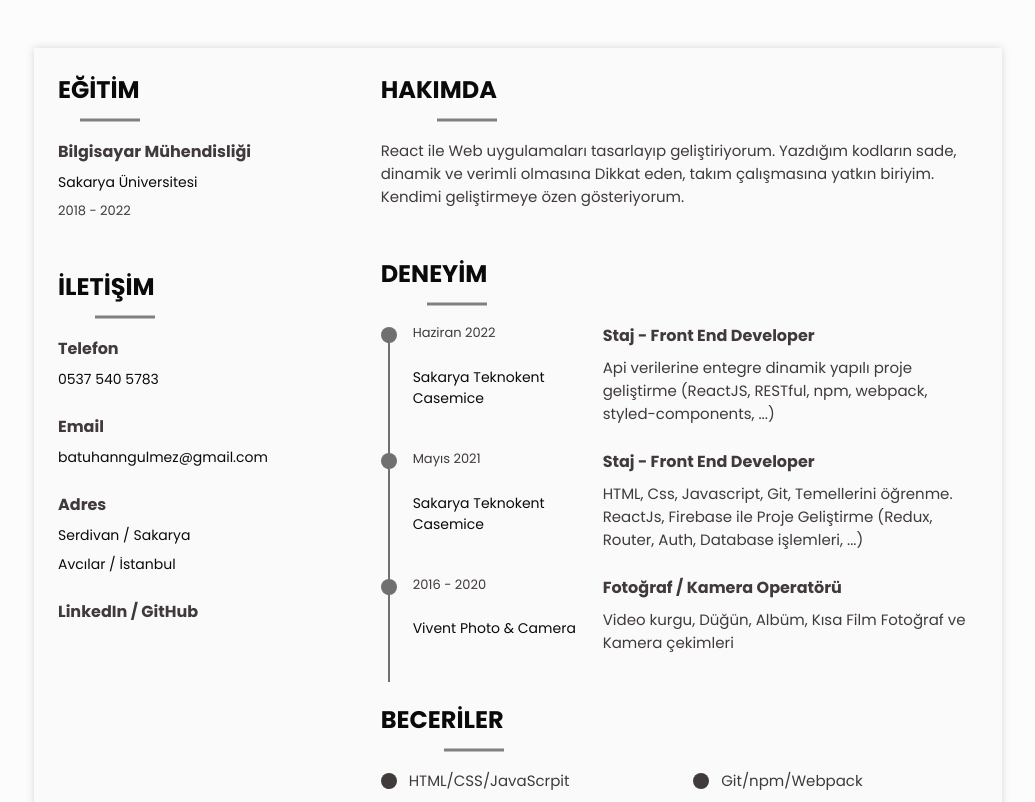
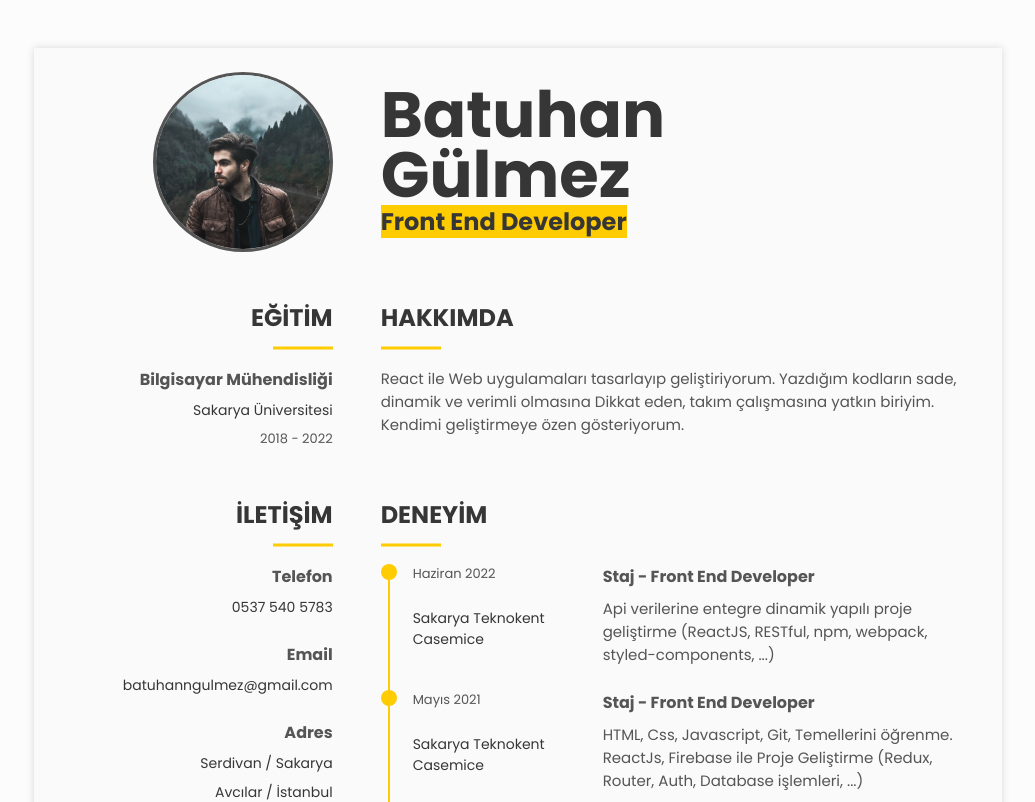
Before and after one commit to Batuhangulmez/my-cv-website, a React (Create React App) app: page / in a window 1280 px wide. Shown: the top 802 px of the page, without its empty margins (122-1157 px from the left). Built offline with nearby package versions, Linux system fonts and the light colour scheme.

Commit message:
profile section added

```diff
--- a/src/App.css
+++ b/src/App.css
@@ -5,16 +5,17 @@
   --header-height: 3rem;
 
   /* Colors */
-  --title-color: #0b0a0a;
-  --text-color: #403a3a;
+  --title-color: #363636;
+  --text-color: #555555;
   --text-color-light: #707070;
+  --modifier-color: #ffcc01;
   --container-color: #fafafa;
   --container-color-alt: #f0efef;
   --body-color: #fcfcfc;
 
   /* Typography  */
   --body-font: "Poppins", sans-serif;
-  --h1-font-size: 2rem;
+  --h1-font-size: 4rem;
   --h2-font-size: 1.5rem;
   --h3-font-size: 1rem;
   --normal-font-size: 0.938rem;
@@ -93,10 +94,12 @@ img {
   position: absolute;
   width: 60px;
   height: 3px;
-  transform: translate(-100%, -50%);
+  right: 50%;
+  transform: translate(50%, -50%);
+
   top: calc(var(--h2-font-size) + var(--h2-font-size));
   text-align: center;
-  background: gray;
+  background: var(--modifier-color);
 }
 
 /* Layout */
@@ -196,32 +199,6 @@ header {
 
 /* Educations */
 
-.education-content {
-  display: flex;
-}
-
-.education-time {
-  padding-right: 1rem;
-}
-
-.education-rounder {
-  position: relative;
-  display: block;
-  width: 16px;
-  height: 16px;
-  background-color: var(--text-color-light);
-  border-radius: 50%;
-  margin-top: 0.25rem;
-}
-
-.education-line {
-  display: block;
-  width: 2px;
-  height: 110%;
-  background-color: var(--text-color-light);
-  transform: translate(7px, 0);
-}
-
 .education-data {
   gap: 0.5rem;
 }
@@ -254,8 +231,9 @@ header {
   color: var(--title-color);
 }
 
-/* Profile */
-.profile-description {
+/* about */
+.about-description {
+  min-height: 82px;
   text-align: center;
 }
 
@@ -274,16 +252,15 @@ header {
   display: block;
   width: 16px;
   height: 16px;
-  background-color: var(--text-color-light);
+  background-color: var(--modifier-color);
   border-radius: 50%;
-  margin-top: 0.25rem;
 }
 
 .experience-line {
   display: block;
   width: 2px;
   height: 110%;
-  background-color: var(--text-color-light);
+  background-color: var(--modifier-color);
   transform: translate(7px, 0);
 }
 
@@ -334,9 +311,52 @@ header {
   display: inline-block;
   width: 16px;
   height: 16px;
-  background-color: var(--text-color);
+  background-color: var(--modifier-color);
   border-radius: 50%;
   margin-right: 0.75rem;
+}
+
+/* Profile */
+
+.profileImg-container {
+  display: flex;
+  flex-direction: column;
+  justify-content: center;
+  align-items: center;
+  text-align: center;
+}
+
+.profileImg-photo {
+  width: 180px;
+  height: 180px;
+  border-radius: 50%;
+  border: var(--text-color) solid 3px;
+}
+
+.profileTitle {
+  visibility: hidden;
+  position: absolute;
+  display: flex;
+  align-items: center;
+  min-height: 228px;
+}
+
+.profileTitle-title {
+  font-size: var(--h1-font-size);
+  color: var(--title-color);
+  max-width: min-content;
+  line-height: calc(var(--h1-font-size) - 0.3rem);
+}
+
+.profileTitle-field {
+  font-size: var(--h2-font-size);
+  font-weight: var(--font-semi-bolder);
+  color: var(--title-color);
+  background-color: var(--modifier-color);
+}
+
+.profileImg .profileTitle-container {
+  visibility: visible;
 }
 
 /*  media */
@@ -374,13 +394,54 @@ header {
   }
 
   .section-title,
-  .profile-description,
+  .about-description,
   .experience-description {
     text-align: initial;
+  }
+
+  .a-side .section-title {
+    text-align: right;
+  }
+
+  .a-side .section-title::after {
+    right: auto;
+    transform: translate(-100%, -50%);
+  }
+
+  .b-side .section-title {
+    text-align: left;
+  }
+  .b-side .section-title::after {
+    right: auto;
+    left: 0;
+    transform: translate(0, -50%);
   }
 
   .skills-content {
     grid-template-columns: repeat(3, max-content);
     column-gap: 3.5rem;
   }
+
+  .education-content {
+    text-align: right;
+  }
+
+  .contact-content {
+    text-align: right;
+  }
+
+  .profileImg .profileTitle-container {
+    visibility: hidden;
+    position: absolute;
+  }
+
+  .profileTitle {
+    visibility: visible;
+    position: static;
+  }
+
+  .profileImg {
+    display: flex;
+    justify-content: right;
+  }
 }
--- a/src/App.js
+++ b/src/App.js
@@ -1,22 +1,23 @@
 import Header from "./components/header/Header";
 import "./App.css";
 import Main from "./components/main/Main";
-import { useRef, useState } from "react";
+import { useRef } from "react";
 
 function App() {
-  const myRef = useRef(null);
-
   const refClass = {
-    profileRef: useRef(null),
+    aboutRef: useRef(null),
     contactRef: useRef(null),
     educationRef: useRef(null),
     skillsRef: useRef(null),
     experienceRef: useRef(null),
+    profileRef: useRef(null),
   };
+
   const executeScroll = (currentRef) => currentRef.current.scrollIntoView();
+
   return (
     <>
-      <Header myRef={refClass} executeScroll={executeScroll} />
+      <Header refClass={refClass} executeScroll={executeScroll} />
       <Main refClass={refClass} />
     </>
   );
--- a/src/components/header/Header.jsx
+++ b/src/components/header/Header.jsx
@@ -1,7 +1,7 @@
 import React, { useRef, useState } from "react";
 import NavItem from "./NavItem";
 
-const Header = ({ myRef, executeScroll }) => {
+const Header = ({ refClass, executeScroll }) => {
   const [showMenu, setShowMenu] = useState(false);
 
   const refClickEvent = (refItem) =>
@@ -14,22 +14,26 @@ const Header = ({ myRef, executeScroll }) => {
         <div className={showMenu === false ? "nav-menu" : "nav-menu show-menu"}>
           <ul className="nav-list">
             <NavItem setShowMenu={setShowMenu}>
-              <a href="#home" className="nav-link ">
+              <a
+                onClick={() => refClickEvent(refClass.profileRef)}
+                href="#home"
+                className="nav-link "
+              >
                 <i className="bx bx-home nav-icon"></i>Home
               </a>
             </NavItem>
             <NavItem setShowMenu={setShowMenu}>
               <a
-                onClick={() => refClickEvent(myRef.profileRef)}
-                href="#profile"
+                onClick={() => refClickEvent(refClass.aboutRef)}
+                href="#about"
                 className="nav-link"
               >
-                <i className="bx bx-user nav-icon"></i>Profile
+                <i className="bx bx-user nav-icon"></i>about
               </a>
             </NavItem>
             <NavItem setShowMenu={setShowMenu}>
               <a
-                onClick={() => refClickEvent(myRef.contactRef)}
+                onClick={() => refClickEvent(refClass.contactRef)}
                 href="#experience"
                 className="nav-link"
               >
@@ -38,7 +42,7 @@ const Header = ({ myRef, executeScroll }) => {
             </NavItem>
             <NavItem setShowMenu={setShowMenu}>
               <a
-                onClick={() => refClickEvent(myRef.educationRef)}
+                onClick={() => refClickEvent(refClass.educationRef)}
                 href="#education"
                 className="nav-link"
               >
@@ -47,7 +51,7 @@ const Header = ({ myRef, executeScroll }) => {
             </NavItem>
             <NavItem setShowMenu={setShowMenu}>
               <a
-                onClick={() => refClickEvent(myRef.skillsRef)}
+                onClick={() => refClickEvent(refClass.skillsRef)}
                 href="#skills"
                 className="nav-link"
               >
@@ -56,7 +60,7 @@ const Header = ({ myRef, executeScroll }) => {
             </NavItem>
             <NavItem setShowMenu={setShowMenu}>
               <a
-                onClick={() => refClickEvent(myRef.experienceRef)}
+                onClick={() => refClickEvent(refClass.experienceRef)}
                 href="#experience"
                 className="nav-link"
               >
--- a/src/components/main/Profile.jsx
+++ b/src/components/main/About.jsx
@@ -1,10 +1,10 @@
 import React from "react";
 
-const Profile = ({ profileRef }) => {
+const About = ({ aboutRef }) => {
   return (
-    <section ref={profileRef} className="profile section">
-      <h2 className="section-title">HAKIMDA</h2>
-      <p className="profile-description">
+    <section ref={aboutRef} className="about section">
+      <h2 className="section-title">HAKKIMDA</h2>
+      <p className="about-description">
         React ile Web uygulamaları tasarlayıp geliştiriyorum. Yazdığım kodların
         sade, dinamik ve verimli olmasına Dikkat eden, takım çalışmasına yatkın
         biriyim. Kendimi geliştirmeye özen gösteriyorum.
@@ -13,4 +13,4 @@ const Profile = ({ profileRef }) => {
   );
 };
 
-export default Profile;
+export default About;
--- a/src/components/main/Main.jsx
+++ b/src/components/main/Main.jsx
@@ -2,20 +2,26 @@ import React from "react";
 import Contact from "./Contact";
 import Education from "./Education";
 import Experience from "./Experience";
-import Profile from "./Profile";
+import About from "./About";
 import Skills from "./Skills";
+import ProfileImg from "../profile/ProfileImg";
+import ProfileTitle from "../profile/ProfileTitle";
 
 const Main = ({ refClass }) => {
   return (
     <main className="l-main bd-container">
       <div className="side">
         <div className="a-side">
+          <ProfileImg profileRef={refClass.profileRef} />
+
           <Education educationRef={refClass.educationRef} />
 
           <Contact contactRef={refClass.contactRef} />
         </div>
         <div className="b-side">
-          <Profile profileRef={refClass.profileRef} />
+          <ProfileTitle />
+
+          <About aboutRef={refClass.aboutRef} />
 
           <Experience experienceRef={refClass.experienceRef} />
 
--- /dev/null
+++ b/src/components/profile/ProfileImg.jsx
@@ -0,0 +1,19 @@
+import React from "react";
+import photo from "../../assets/img/ProfilPhoto.jpg";
+
+const ProfileImg = ({ profileRef }) => {
+  return (
+    <section ref={profileRef} className="profileImg section">
+      <div className="profileImg-container bd-grid">
+        <img className="profileImg-photo" src={photo} />
+        {/* mobile screen visible */}
+        <div className="profileTitle-container">
+          <h1 className="profileTitle-title">Batuhan Gülmez</h1>
+          <span className="profileTitle-field">Front End Developer</span>
+        </div>
+      </div>
+    </section>
+  );
+};
+
+export default ProfileImg;
--- /dev/null
+++ b/src/components/profile/ProfileTitle.jsx
@@ -0,0 +1,14 @@
+import React from "react";
+
+const ProfileTitle = () => {
+  return (
+    <section className="profileTitle section">
+      <div className="profileTitle-container ">
+        <h1 className="profileTitle-title">Batuhan Gülmez</h1>
+        <span className="profileTitle-field">Front End Developer</span>
+      </div>
+    </section>
+  );
+};
+
+export default ProfileTitle;
```
Also changed, not shown: src/assets/img/ProfilPhoto.jpg (added).
